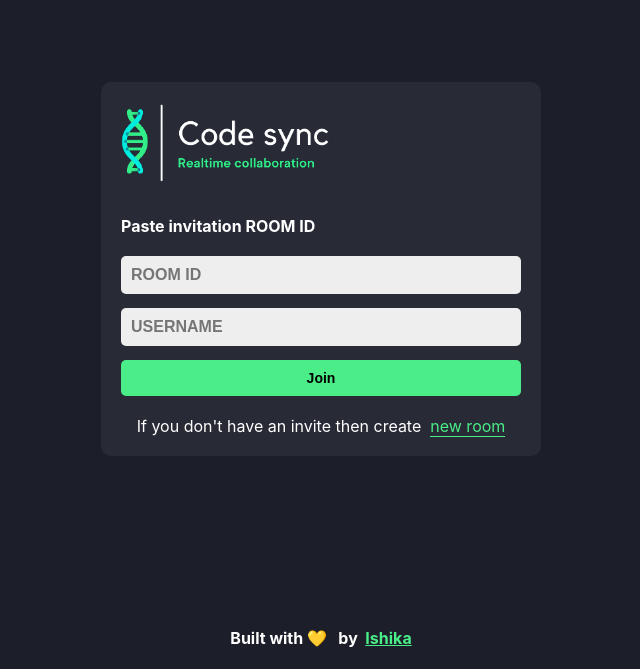
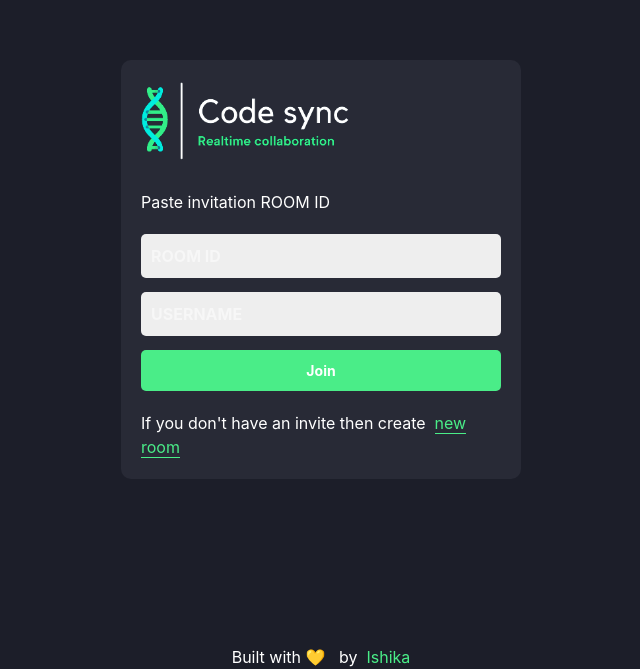
Before and after one commit to ishika777/code-sync-vercel, a React (Vite) app in the folder client/: page / in a window 1280 px wide. Shown: the part 131-800 px from the top of the page, without its empty margins (319-959 px from the left). Built offline with nearby package versions, Linux system fonts and the light colour scheme.

Commit message:
added tailwind and shadcn

```diff
--- /dev/null
+++ b/client/postcss.config.js
@@ -0,0 +1,6 @@
+export default{
+    plugins: {
+      "@tailwindcss/postcss": {},
+      autoprefixer: {},
+    },
+  };
--- a/client/src/App.css
+++ b/client/src/App.css
@@ -194,7 +194,6 @@
     width: 100%;
     height: auto;
     font-family: 'Courier New', Courier, monospace;
-    /* letter-spacing: 1px; */
     line-height: 1.4;
     box-sizing: border-box;
     border: 1px solid #444;
--- a/client/src/App.jsx
+++ b/client/src/App.jsx
@@ -3,6 +3,7 @@
 import { Toaster } from 'react-hot-toast';
 import Home from './pages/Home';
 import EditorPage from './pages/EditorPage';
+import { Button } from './components/ui/button';
 
 
 
--- a/client/src/components/Editor.jsx
+++ b/client/src/components/Editor.jsx
@@ -9,6 +9,7 @@
 import 'codemirror/addon/edit/closetag';
 import axios from "axios"
 import toast from 'react-hot-toast';
+import { BACKEND_URL } from '../constants/constant';
 
 
 const Editor = ({ socketRef, roomId, onCodeChange, setOutput }) => {
@@ -67,7 +68,7 @@
         try {
             setLoading(true)
             setOutput([])
-          const response = await axios.post('http://localhost:8080/run', {code}, {
+          const response = await axios.post(`${BACKEND_URL}/run`, {code}, {
             headers: { 'Content-Type': 'application/json' },
             withCredentials: true
           });
--- /dev/null
+++ b/client/src/components/ui/button.jsx
@@ -0,0 +1,47 @@
+import * as React from "react"
+import { Slot } from "@radix-ui/react-slot"
+import { cva } from "class-variance-authority";
+
+import { cn } from "@/lib/utils"
+
+const buttonVariants = cva(
+  "inline-flex items-center justify-center gap-2 whitespace-nowrap rounded-md text-sm font-medium ring-offset-white transition-colors focus-visible:outline-none focus-visible:ring-2 focus-visible:ring-slate-950 focus-visible:ring-offset-2 disabled:pointer-events-none disabled:opacity-50 [&_svg]:pointer-events-none [&_svg]:size-4 [&_svg]:shrink-0 dark:ring-offset-slate-950 dark:focus-visible:ring-slate-300",
+  {
+    variants: {
+      variant: {
+        default: "bg-slate-900 text-slate-50 hover:bg-slate-900/90 dark:bg-slate-50 dark:text-slate-900 dark:hover:bg-slate-50/90",
+        destructive:
+          "bg-red-500 text-slate-50 hover:bg-red-500/90 dark:bg-red-900 dark:text-slate-50 dark:hover:bg-red-900/90",
+        outline:
+          "border border-slate-200 bg-white hover:bg-slate-100 hover:text-slate-900 dark:border-slate-800 dark:bg-slate-950 dark:hover:bg-slate-800 dark:hover:text-slate-50",
+        secondary:
+          "bg-slate-100 text-slate-900 hover:bg-slate-100/80 dark:bg-slate-800 dark:text-slate-50 dark:hover:bg-slate-800/80",
+        ghost: "hover:bg-slate-100 hover:text-slate-900 dark:hover:bg-slate-800 dark:hover:text-slate-50",
+        link: "text-slate-900 underline-offset-4 hover:underline dark:text-slate-50",
+      },
+      size: {
+        default: "h-10 px-4 py-2",
+        sm: "h-9 rounded-md px-3",
+        lg: "h-11 rounded-md px-8",
+        icon: "h-10 w-10",
+      },
+    },
+    defaultVariants: {
+      variant: "default",
+      size: "default",
+    },
+  }
+)
+
+const Button = React.forwardRef(({ className, variant, size, asChild = false, ...props }, ref) => {
+  const Comp = asChild ? Slot : "button"
+  return (
+    (<Comp
+      className={cn(buttonVariants({ variant, size, className }))}
+      ref={ref}
+      {...props} />)
+  );
+})
+Button.displayName = "Button"
+
+export { Button, buttonVariants }
--- a/client/src/index.css
+++ b/client/src/index.css
@@ -1,3 +1,6 @@
+@import "tailwindcss";
+
+
 body {
     margin: 0;
     overflow: hidden;
@@ -8,3 +11,9 @@
     -moz-osx-font-smoothing: grayscale;
     background: #1c1e29;
 }
+
+@layer base {
+  :root {
+        --radius: 0.5rem
+    }
+}
--- /dev/null
+++ b/client/src/lib/utils.js
@@ -0,0 +1,6 @@
+import { clsx } from "clsx";
+import { twMerge } from "tailwind-merge"
+
+export function cn(...inputs) {
+  return twMerge(clsx(inputs));
+}
--- /dev/null
+++ b/client/tailwind.config.js
@@ -0,0 +1,15 @@
+export default {
+    darkMode: ["class"],
+    content: ["./index.html", "./src/**/*.{js,ts,jsx,tsx}"],
+    theme: {
+    	extend: {
+    		borderRadius: {
+    			lg: 'var(--radius)',
+    			md: 'calc(var(--radius) - 2px)',
+    			sm: 'calc(var(--radius) - 4px)'
+    		},
+    		colors: {}
+    	}
+    },
+    plugins: [require("tailwindcss-animate")],
+  };
--- a/client/vite.config.js
+++ b/client/vite.config.js
@@ -1,9 +1,16 @@
 import { defineConfig } from 'vite'
 import react from '@vitejs/plugin-react'
+import tailwindcss from '@tailwindcss/vite'
+import path from 'path'
 
 // https://vite.dev/config/
 export default defineConfig({
-  plugins: [react()],
+  plugins: [tailwindcss(),react()],
+  resolve: {
+    alias: {
+      "@": path.resolve(__dirname, "./src"),
+    },
+  },
   optimizeDeps: {
     include: ['codemirror'],
   },
```
Also changed, not shown: client/jsconfig.json (added, +12 -0 lines), client/package.json (+11 -0 lines), client/components.json (added), 2 other files (tests, documents, lock files or other folders).
